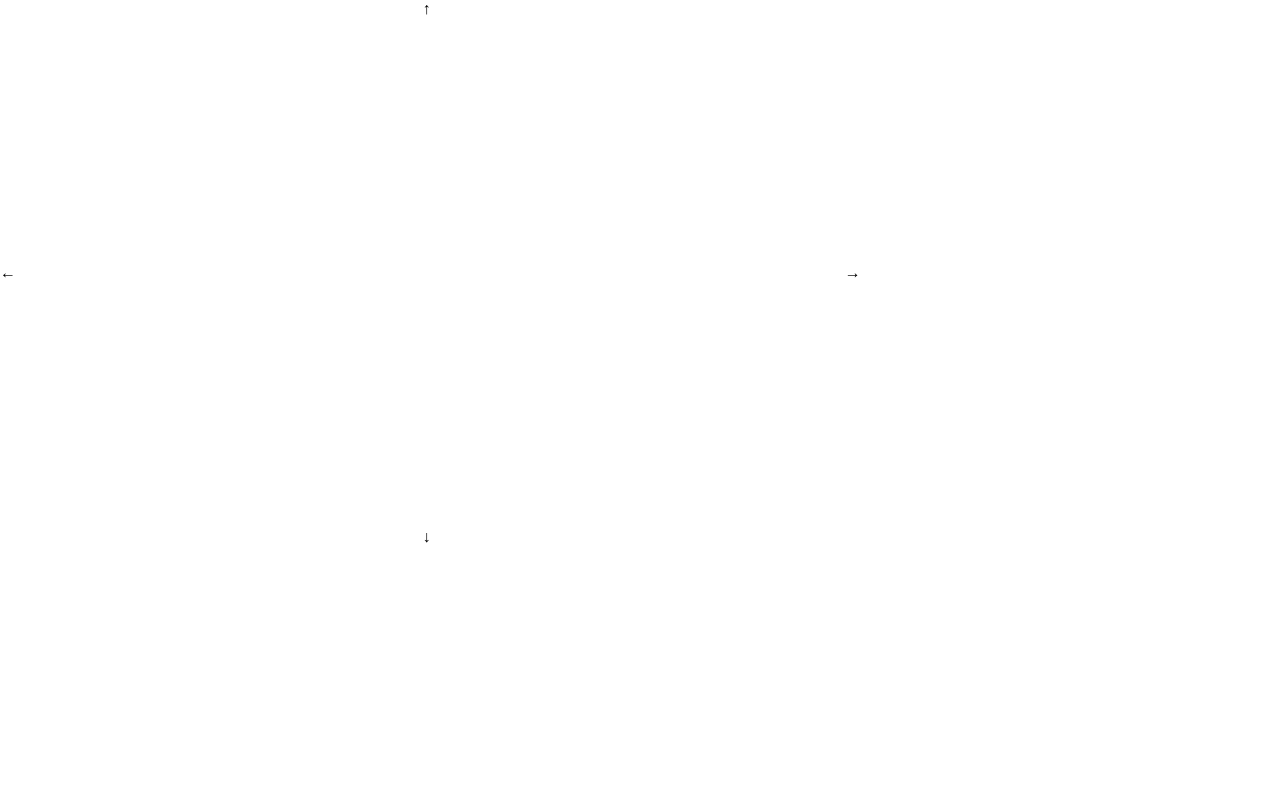
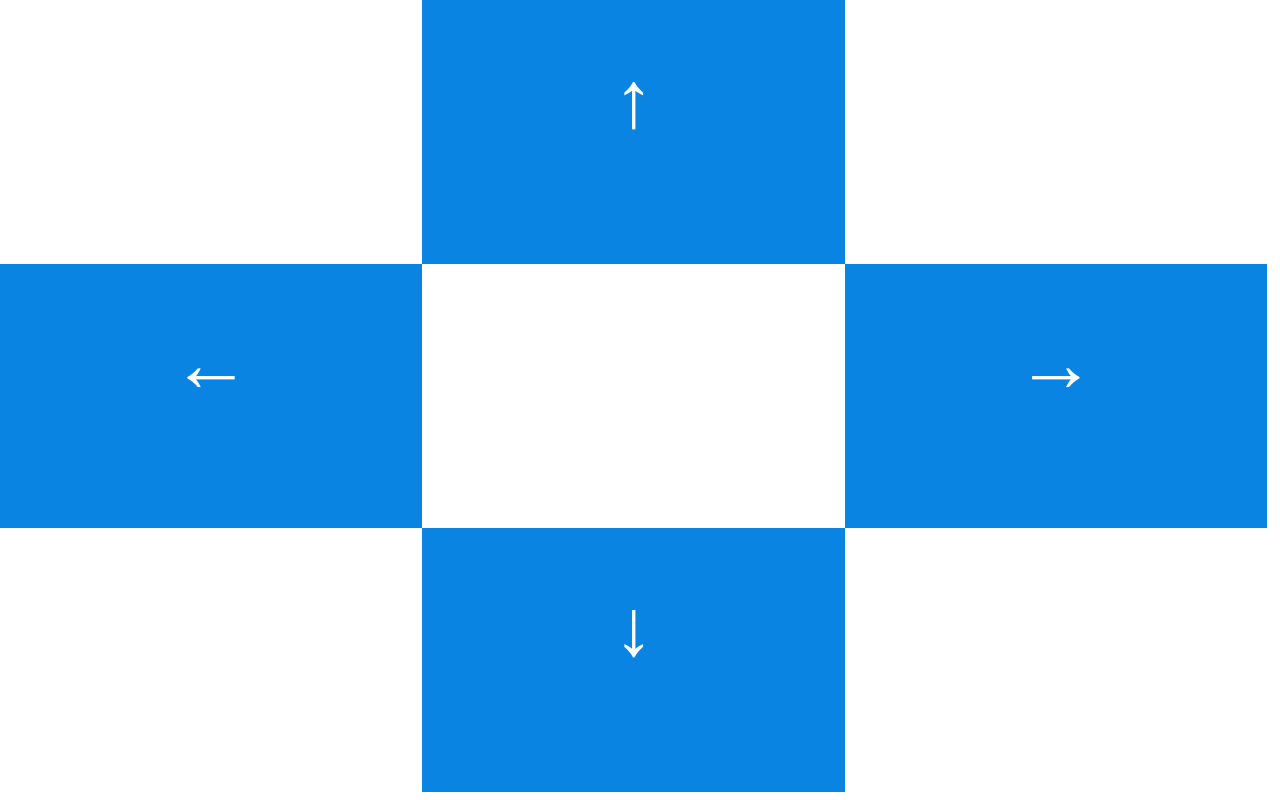
Before and after one commit to Y-modify/YamaXController, a React (Create React App) app: page / in a window 1280 px wide. Built offline with nearby package versions, Linux system fonts and the light colour scheme.

Commit message:
Add: Add styles

```diff
--- a/src/App.css
+++ b/src/App.css
@@ -1,8 +1,17 @@
-.control {
+.container {
   display: grid;
 
   grid-template-rows: repeat(3, 33vh);
   grid-template-columns: repeat(3, 33vw);
+}
+
+.control {
+  font-size: 5em;
+  line-height: 2.5em;
+  text-align: center;
+
+  background-color: #0984e3;
+  color: white;
 }
 
 .control-up {
--- a/src/App.js
+++ b/src/App.js
@@ -5,17 +5,17 @@ import './App.css';
 class App extends Component {
   render() {
     return (
-      <div className="control">
-        <div className="control-up">
+      <div className="container">
+        <div className="control control-up">
           ↑
         </div>
-        <div className="control-right">
+        <div className="control control-right">
           →
         </div>
-        <div className="control-left">
+        <div className="control control-left">
           ←
         </div>
-        <div className="control-down">
+        <div className="control control-down">
           ↓
         </div>
       </div>
```
